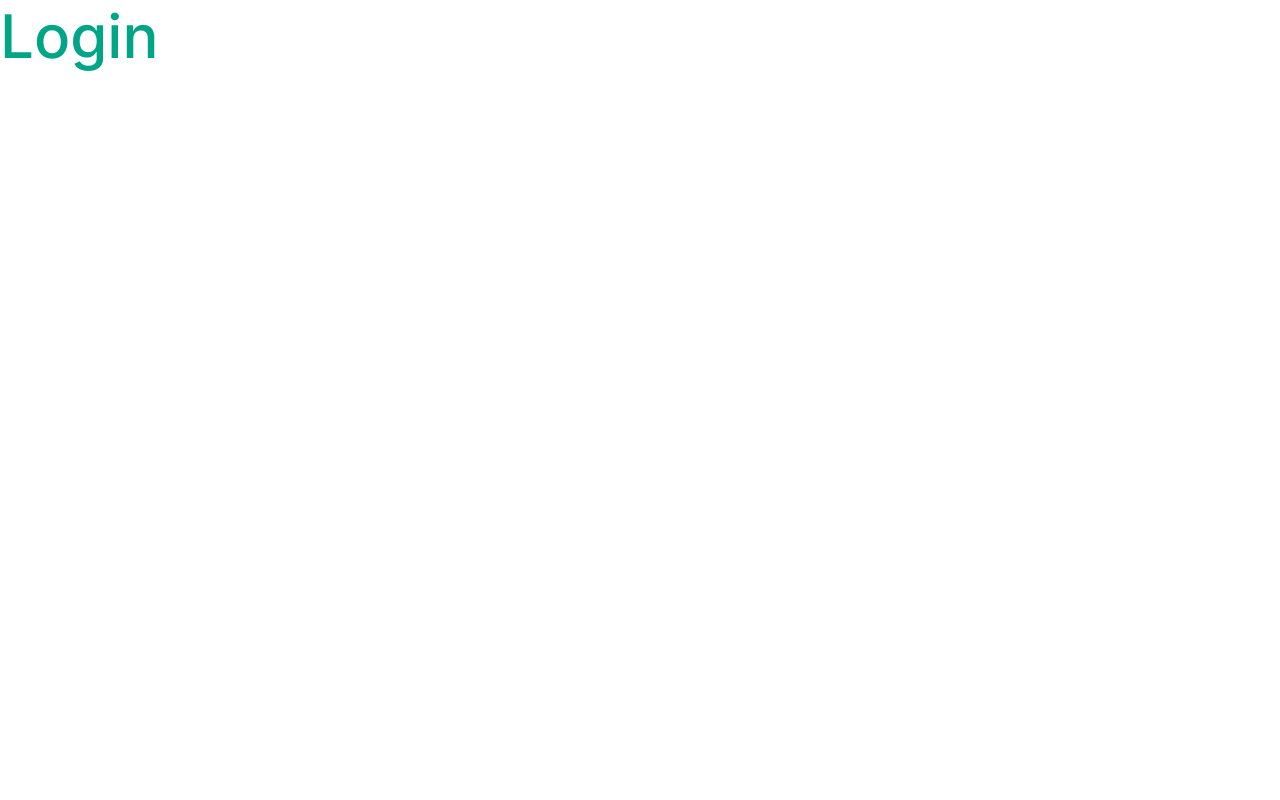
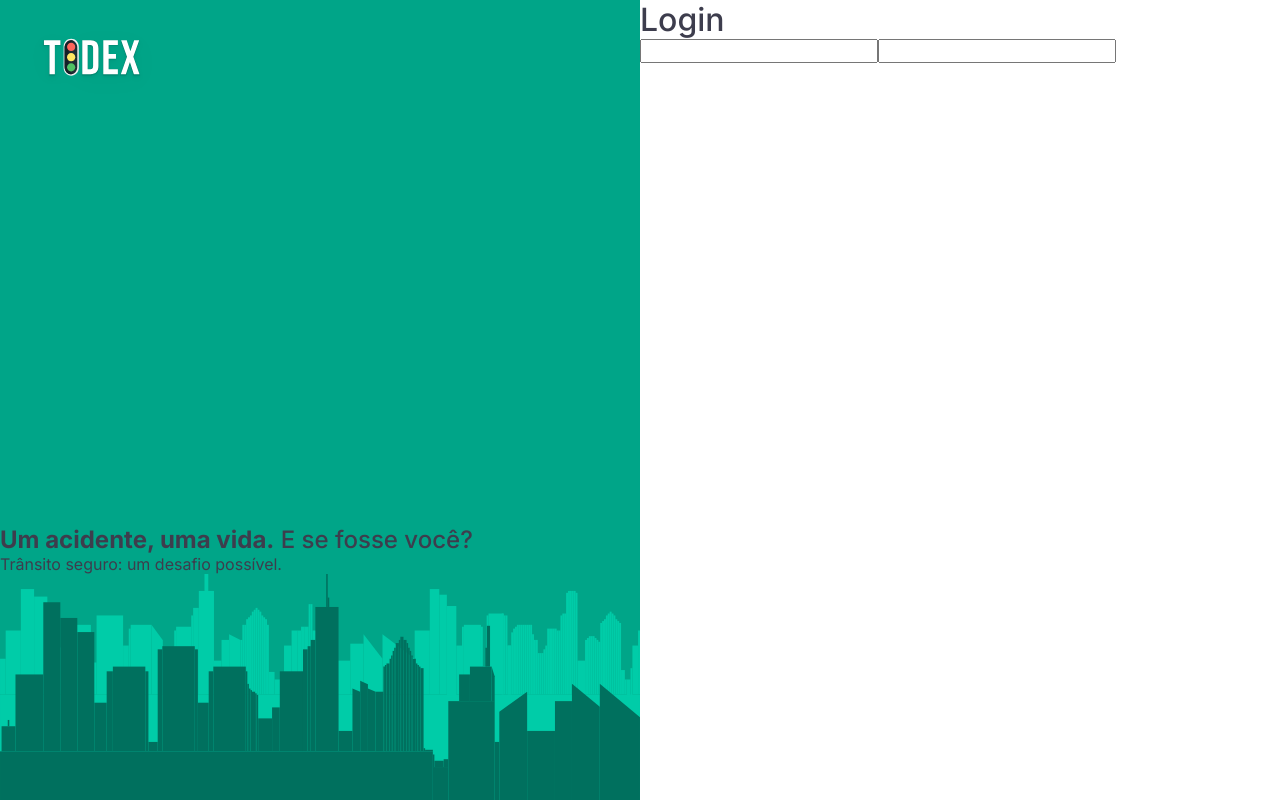
Before and after one commit to lucasarlim/tidex-web, a React (Create React App) app: page /login in a window 1280 px wide. Built offline with nearby package versions, Linux system fonts and the light colour scheme.

Commit message:
login page html structure created

```diff
--- a/src/pages/Login/index.jsx
+++ b/src/pages/Login/index.jsx
@@ -1,9 +1,43 @@
-import { Container, Title } from './styles';
+import {
+	Container,
+	Banner,
+	TopRow,
+	Message,
+	City,
+	FormWrapper,
+	Title,
+} from './styles';
+import logo from '../../assets/brand/logo-light.svg';
+import bgCity from '../../assets/images/bg-city.svg';
+import frontCity from '../../assets/images/front-city.svg';
 
 function Login() {
 	return (
 		<Container>
-			<Title>Login</Title>
+			<Banner>
+				<TopRow>
+					<img src={logo} alt="TideX" />
+				</TopRow>
+
+				<Message>
+					<h1>
+						<strong>Um acidente, uma vida.</strong> E se fosse você?
+					</h1>
+					<span>Trânsito seguro: um desafio possível.</span>
+				</Message>
+
+				<City>
+					<img src={frontCity} alt="Cidade" />
+					<img src={bgCity} alt="Fundo da cidade" />
+				</City>
+			</Banner>
+
+			<FormWrapper>
+				<Title>Login</Title>
+
+				<input type="text" />
+				<input type="text" />
+			</FormWrapper>
 		</Container>
 	);
 }
--- a/src/pages/Login/styles.js
+++ b/src/pages/Login/styles.js
@@ -1,9 +1,54 @@
 import styled from 'styled-components';
 import { useTheme } from '../../styles/theme';
 
-export const Container = styled.div``;
+export const Container = styled.div`
+	width: 100%;
+	min-height: 100vh;
+	display: flex;
+	flex-direction: row;
+`;
 
-export const Title = styled.h1`
-	color: ${useTheme.primary};
-	font-size: 60px;
+export const Banner = styled.section`
+	flex: 0.5;
+	display: flex;
+	flex-direction: column;
+	background-color: ${useTheme.primary};
 `;
+
+export const TopRow = styled.div`
+	flex: 1;
+	width: 100%;
+	display: flex;
+	flex-direction: row;
+	align-items: flex-start;
+	justify-content: flex-start;
+	padding: 20px;
+
+	& > img {
+		width: 144px;
+	}
+`;
+
+export const Message = styled.div``;
+
+export const City = styled.div`
+	width: 100%;
+
+	& > img:nth-child(1) {
+		width: 50%;
+		display: block;
+		z-index: 1;
+		position: absolute;
+	}
+
+	& > img:nth-child(2) {
+		width: 100%;
+		display: block;
+	}
+`;
+
+export const FormWrapper = styled.div`
+	flex: 0.5;
+`;
+
+export const Title = styled.h1``;
```
